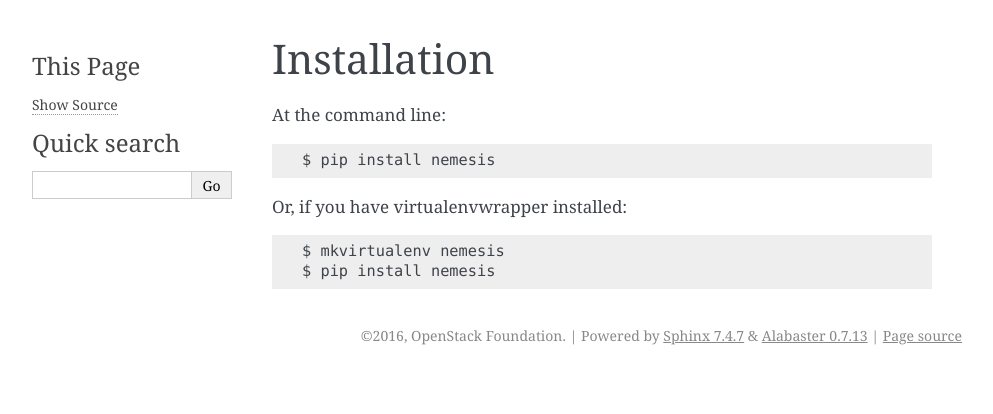
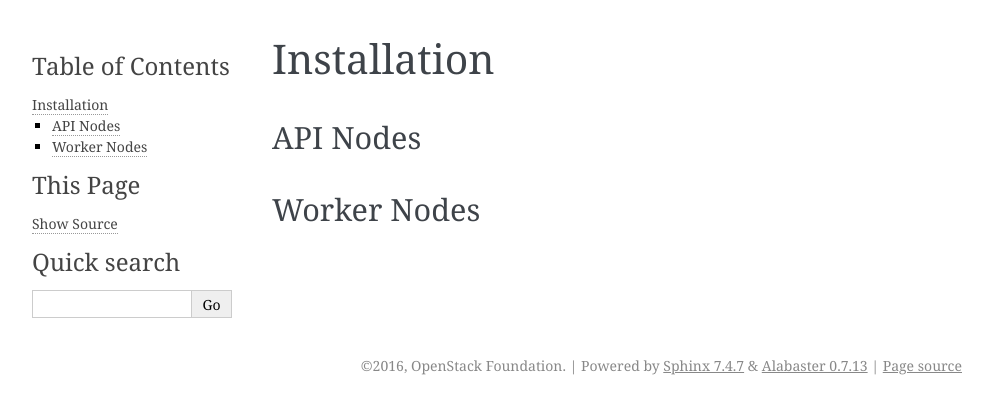
Before and after one commit to openstack-archive/nemesis, a Sphinx documentation site: the page built from doc/source/installation.rst, in a window 1280 px wide. Shown: the top 414 px of the page, without its empty margins (148-1141 px from the left). Built offline with Sphinx 7.4.7, drawn with Linux system fonts in a browser that asks for light colours.

Commit message:
Add basics to Sphinx doc folder to get some docs started.
Adds basic stuff like a requirements.txt to the doc folder so we can
get started with some documentation!

Change-Id: I1114f38fe8bf28d5414e73fd67b9acf3a883e139

```diff
--- /dev/null
+++ b/doc/source/about.rst
@@ -0,0 +1,5 @@
+===============
+About Nemesis
+===============
+
+This needs fleshing out still.
--- a/doc/source/index.rst
+++ b/doc/source/index.rst
@@ -3,7 +3,7 @@
    You can adapt this file completely to your liking, but it should at least
    contain the root `toctree` directive.
 
-Welcome to nemesis's documentation!
+Welcome to Nemesis' documentation!
 ========================================================
 
 Contents:
--- a/doc/source/installation.rst
+++ b/doc/source/installation.rst
@@ -2,11 +2,10 @@
 Installation
 ============
 
-At the command line::
+API Nodes
+---------
 
-    $ pip install nemesis
 
-Or, if you have virtualenvwrapper installed::
 
-    $ mkvirtualenv nemesis
-    $ pip install nemesis
+Worker Nodes
+------------
--- a/doc/source/readme.rst
+++ /dev/null
@@ -1 +0,0 @@
-.. include:: ../../README.rst
--- a/doc/source/usage.rst
+++ b/doc/source/usage.rst
@@ -1,6 +1,6 @@
-========
-Usage
-========
+==================
+Raw API Usage
+==================
 
 To use nemesis in a project::
 
```
Also changed, not shown: other parts of doc/source/index.rst (+2 -1 lines), README.rst (+2 -11 lines), doc/source/plugins.rst (added, +11 -0 lines), requirements.txt (+9 -9 lines), test-requirements.txt (+9 -9 lines).
